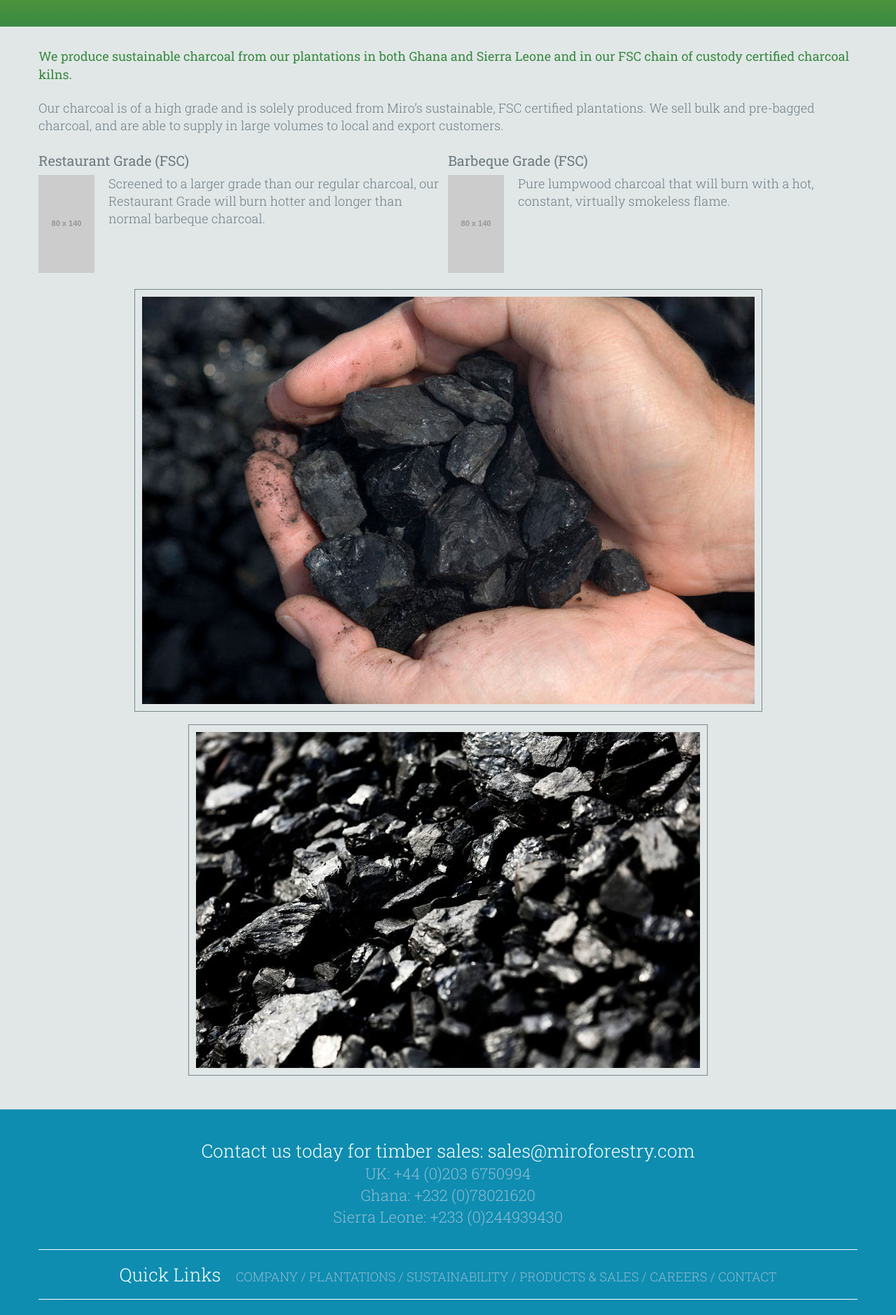
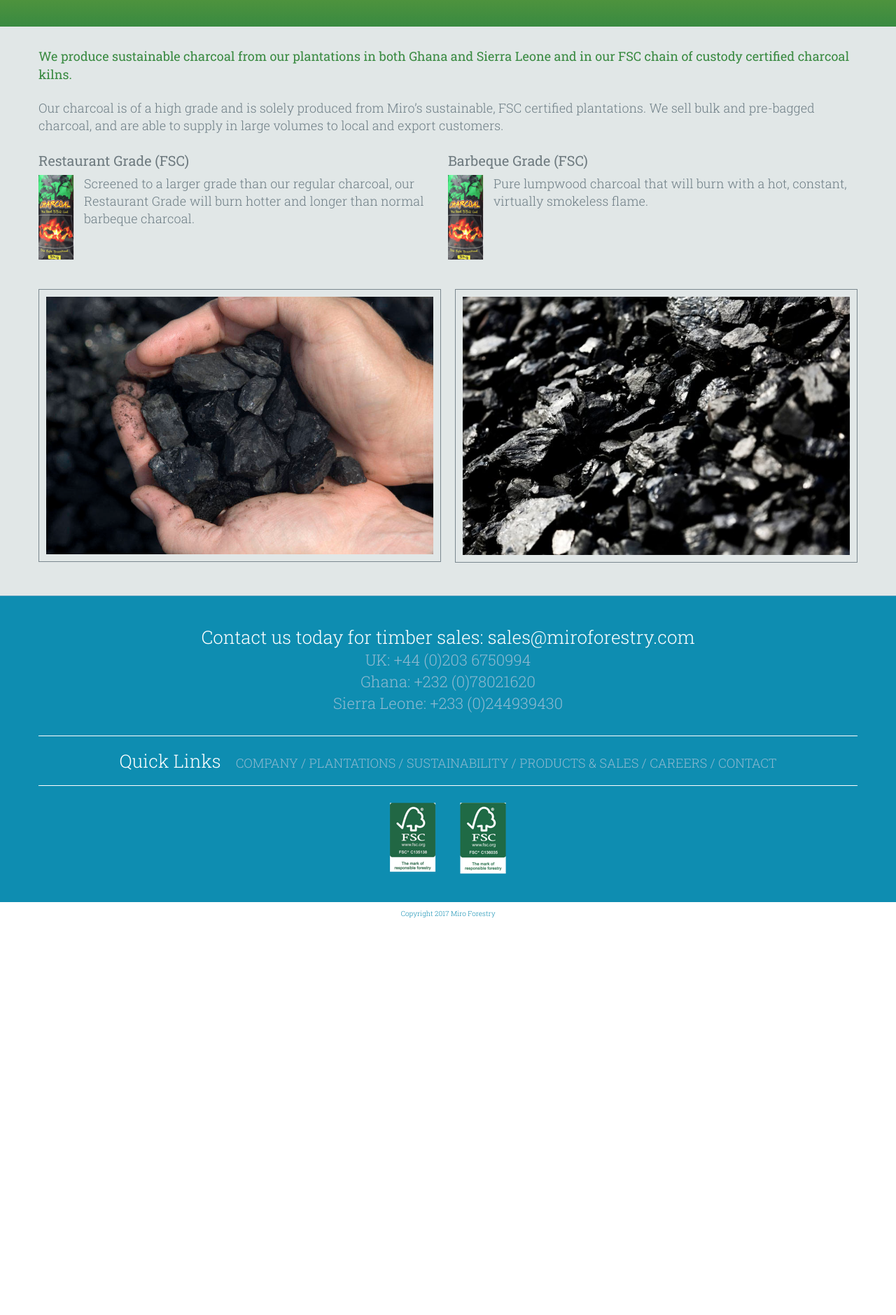
Before and after one commit to asmt3/www.miroforestry.com, a Jekyll site: the page built from products/charcoal.html, in a window 1280 px wide. Shown: the part 601-2480 px from the top of the page at 70% size. Built offline with Jekyll 4.4.1, drawn with Linux system fonts in a browser that asks for light colours; nearby versions of some CDN libraries; after the commit the page ends 1934 px from its top, so only the background shows below that.

Commit message:
last updats

```diff
--- a/_layouts/home.html
+++ b/_layouts/home.html
@@ -224,7 +224,7 @@
 
       <ul>
         <li>
-          <a href="./company/overview#play">
+          <a href="./company/overview#play-1">
             <span class="play-button">
               <img src="./assets/images/home/play.png" alt="Play Video">
             </span>
@@ -235,7 +235,7 @@
         </li>
 
         <li>
-          <a href="./company/overview#play">
+          <a href="./company/overview#play-2">
             <span class="play-button">
               <img src="./assets/images/home/play.png" alt="Play Video">
             </span>
--- a/_sass/minima/_layout.scss
+++ b/_sass/minima/_layout.scss
@@ -693,13 +693,12 @@
 .charcoal-types {
   @extend %clearfix;
 
+  p {
+    padding-left:65px;
+    min-height: 140px;
+    background: top left no-repeat url("../assets/images/products/bbq-charcoal.png");
+  }
 
-
-  p {
-    padding-left:100px;
-    min-height: 140px;
-    background: top left no-repeat url('http://via.placeholder.com/80x140');
-  }
 
   @include media-query-on-laptop() {
     > div {
--- a/plantations/boumfoum-ghana.html
+++ b/plantations/boumfoum-ghana.html
@@ -35,13 +35,13 @@
 <div class="two-maps">
   <div class="map">
     <div class="container">
-      <img src="./assets/images/ghana/boumfoum-in-ghana.jpg" alt="Boumfoum">
+      <img src="./assets/images/ghana/boumfoum-in-ghana.png" alt="Boumfoum">
     </div>
   </div>
 
   <div class="map">
     <div class="container">
-      <img src="./assets/images/ghana/ghana-in-africa.jpg" alt="Ghana">
+      <img src="./assets/images/ghana/ghana-in-africa.png" alt="Ghana">
     </div>
   </div>
 
--- a/plantations/yoni-sierra-leone.html
+++ b/plantations/yoni-sierra-leone.html
@@ -28,13 +28,13 @@
 <div class="two-maps">
   <div class="map">
     <div class="container">
-      <img src="./assets/images/sierra-leone/yoni-in-sierra-leone.jpg" alt="Yoni">
+      <img src="./assets/images/sierra-leone/yoni-in-sierra-leone.png" alt="Yoni">
     </div>
   </div>
 
   <div class="map">
     <div class="container">
-      <img src="./assets/images/sierra-leone/sierra-leone-in-africa.jpg" alt="Sierra Leone">
+      <img src="./assets/images/sierra-leone/sierra-leone-in-africa.png" alt="Sierra Leone">
     </div>
   </div>
 
--- a/products/charcoal.html
+++ b/products/charcoal.html
@@ -38,12 +38,11 @@
 </div>
 
 
-
-
-<div class="image-centered-adaptive-width">
-  <img src="./assets/images/products/coal1.jpg" alt="Coal">
+<div class="images-half-width">
+  <div>
+    <img src="./assets/images/products/coal1.jpg" alt="Coal">
+  </div>
+  <div>
+    <img src="./assets/images/products/coal2.jpg" alt="Coal">
+  </div>
 </div>
-
-<div class="image-centered-adaptive-width">
-  <img src="./assets/images/products/coal2.jpg" alt="Coal">
-</div>
```
Also changed, not shown: company/overview.html (+7 -1 lines), assets/images/ghana/boumfoum-in-ghana.png (added), assets/images/ghana/ghana-in-africa.png (added), assets/images/products/bbq-charcoal.png (added), assets/images/sierra-leone/sierra-leone-in-africa.png (added), assets/images/sierra-leone/yoni-in-sierra-leone.png (added).
